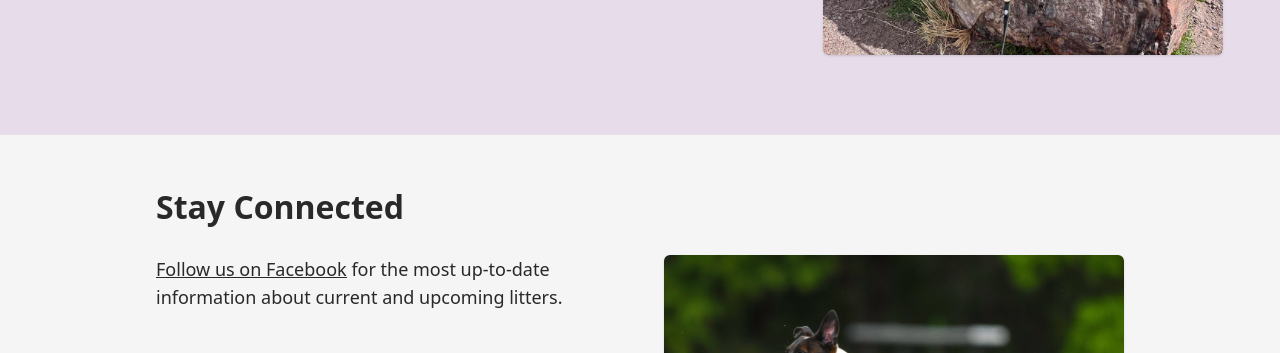
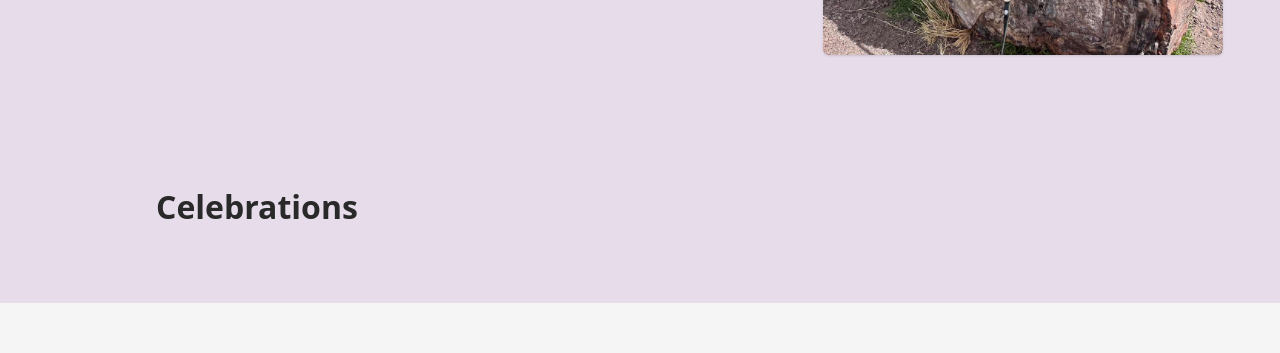
Before and after one commit to Danielle254/puzzle-dogs, a Next.js app: page / in a window 1280 px wide. Shown: the part 3060-3413 px from the top of the page. Built offline with nearby package versions, Linux system fonts and the light colour scheme; grey boxes are pictures that could not be loaded.

Commit message:
feat: create placeholder celebrations component

```diff
--- a/app/components/Celebrations.tsx
+++ b/app/components/Celebrations.tsx
@@ -1,5 +1,11 @@
 import React from "react";
 
 export default function Celebrations() {
-  return <div></div>;
+  return (
+    <section className="bg-primary/10">
+      <div className="max-w-[1000px] mx-auto py-12 px-4">
+        <h2>Celebrations</h2>
+      </div>
+    </section>
+  );
 }
```
